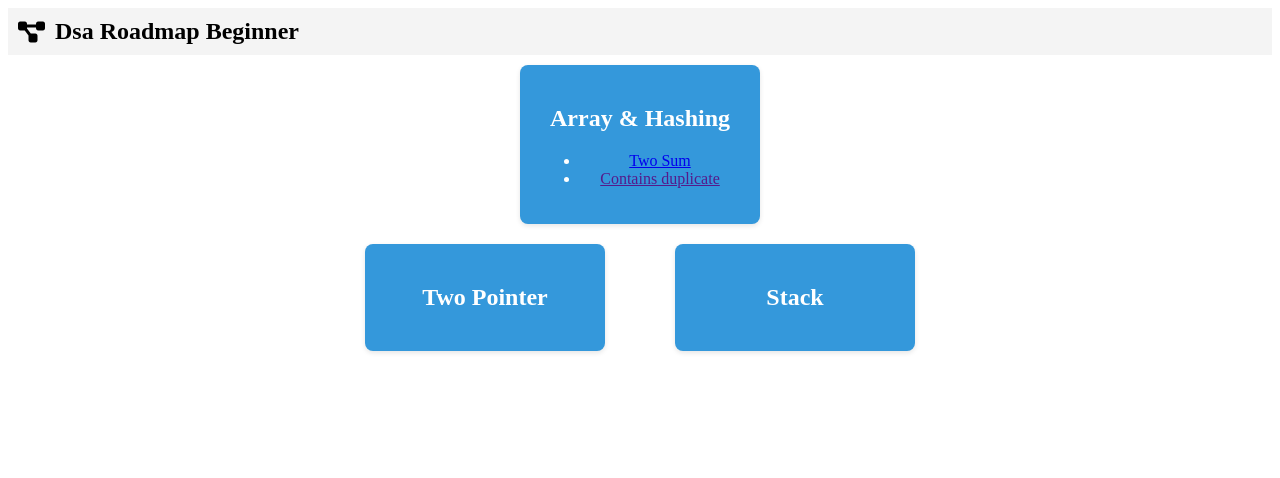
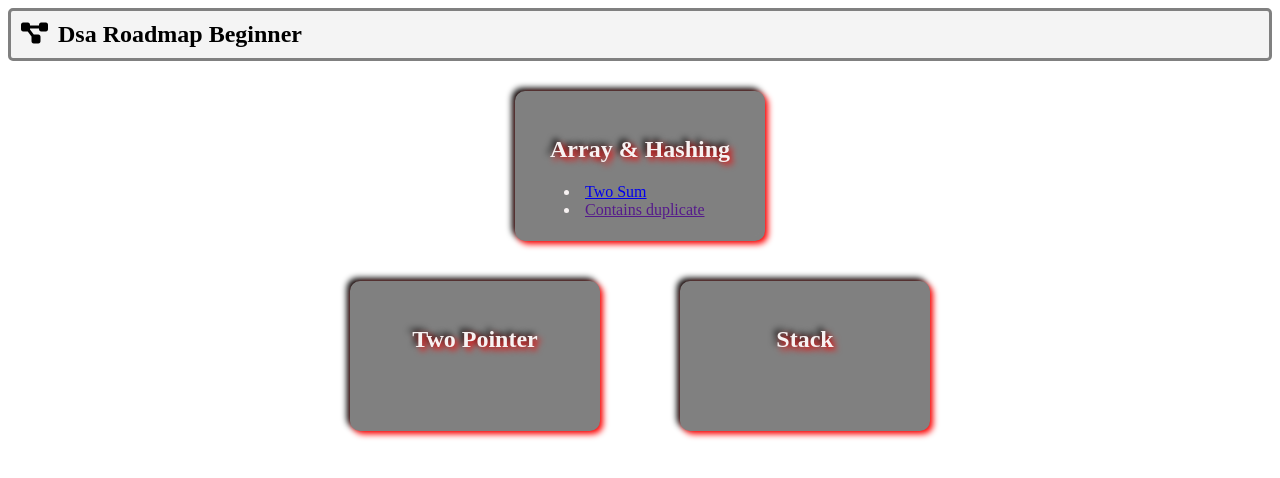
Before and after one commit to V4rnit/DSA-RoadMap, a plain HTML site: page index.html in a window 1280 px wide. Drawn offline with Linux system fonts and the light colour scheme.

Commit message:
Update style.css

```diff
--- a/style.css
+++ b/style.css
@@ -1,8 +1,14 @@
-header {
-    display: flex;
+header{
     align-items: center; /* Vertically centers the items */
     padding: 10px;
-    background-color: #f4f4f4; /* Optional: add a background color for better visibility */
+    background-color: #f4f4f4;
+    border: 3px solid grey;
+    border-radius: 5px;
+}
+#smallpic{
+    float: left; /*use to wrap the text around the picture */
+    margin-right: 10px; /* set the margin between the picture and the text */
+
 }
 
 header i {
@@ -12,7 +18,7 @@ header i {
 
 header h1 {
     font-size: 24px;
-    margin: 0;
+    margin: 0
 }
 .container {
     display: flex;
@@ -21,14 +27,17 @@ header h1 {
 }
 
 .box {
-    background-color: #3498db;
-    color: white;
+    background-color:grey;
+    color: rgb(247, 242, 242);
     width: 200px; /* Ensure all boxes are the same width */
+    height: 100px;
     padding: 20px;
-    text-align: center;
-    border-radius: 8px;
-    box-shadow: 0 2px 5px rgba(0, 0, 0, 0.1);
-    margin: 10px 0; /* Margin for spacing */
+
+    border: 5px solid rgb(128, 128, 128);
+    border-radius: 10px;
+    box-shadow: 3px 3px 6px red , -3px -3px 6px black;
+    margin: 10px ; /* Margin for spacing */
+    margin-top: 30px;
 }
 
 .row {
@@ -39,3 +48,14 @@ header h1 {
 #box2 {
     margin-right: 70px; /* Add space to the right of the Two Pointer box */
 }
+.text{
+    text-shadow: 3px 3px 6px red, -3px -3px 6px black;
+    text-align: center;
+
+}
+
+/* Styling the li elements within the custom-list ul */
+ul.custom-list li {
+     margin-right: 0px;
+     padding-left: 5px;
+}
```
